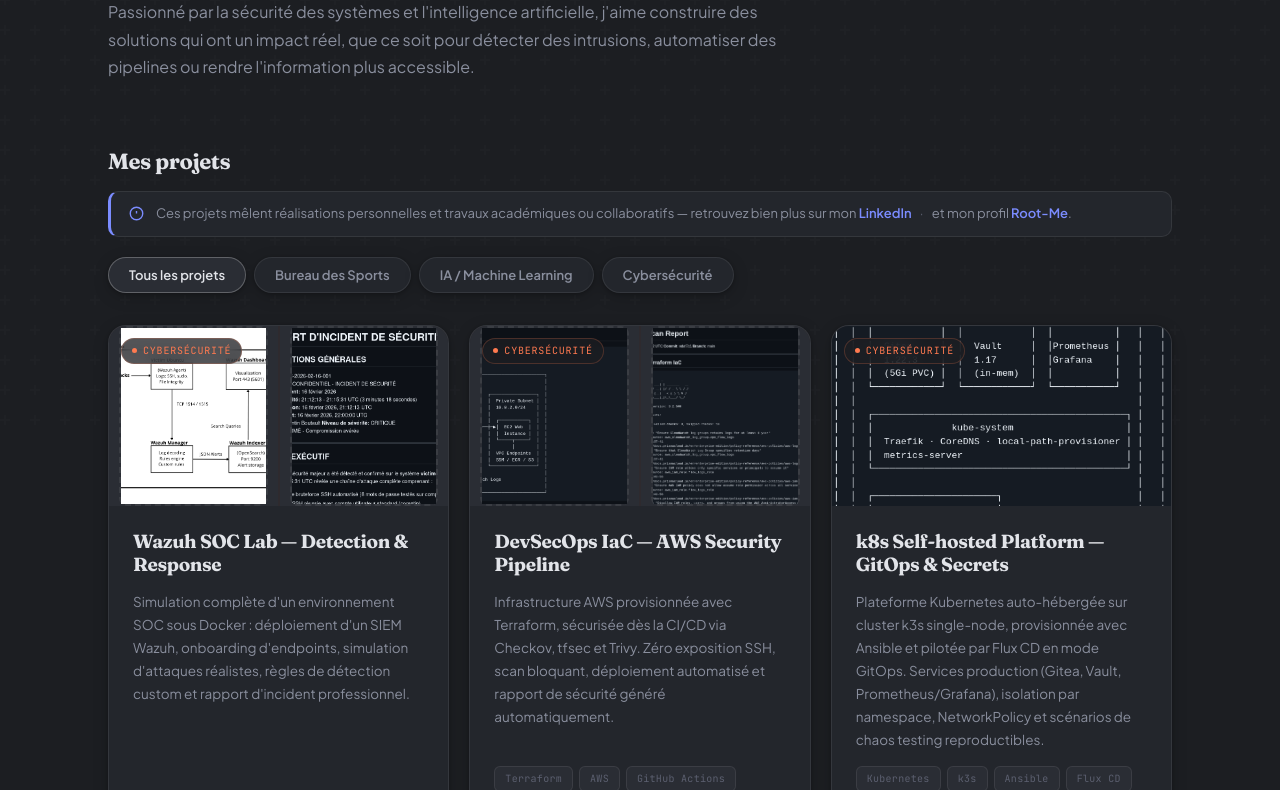
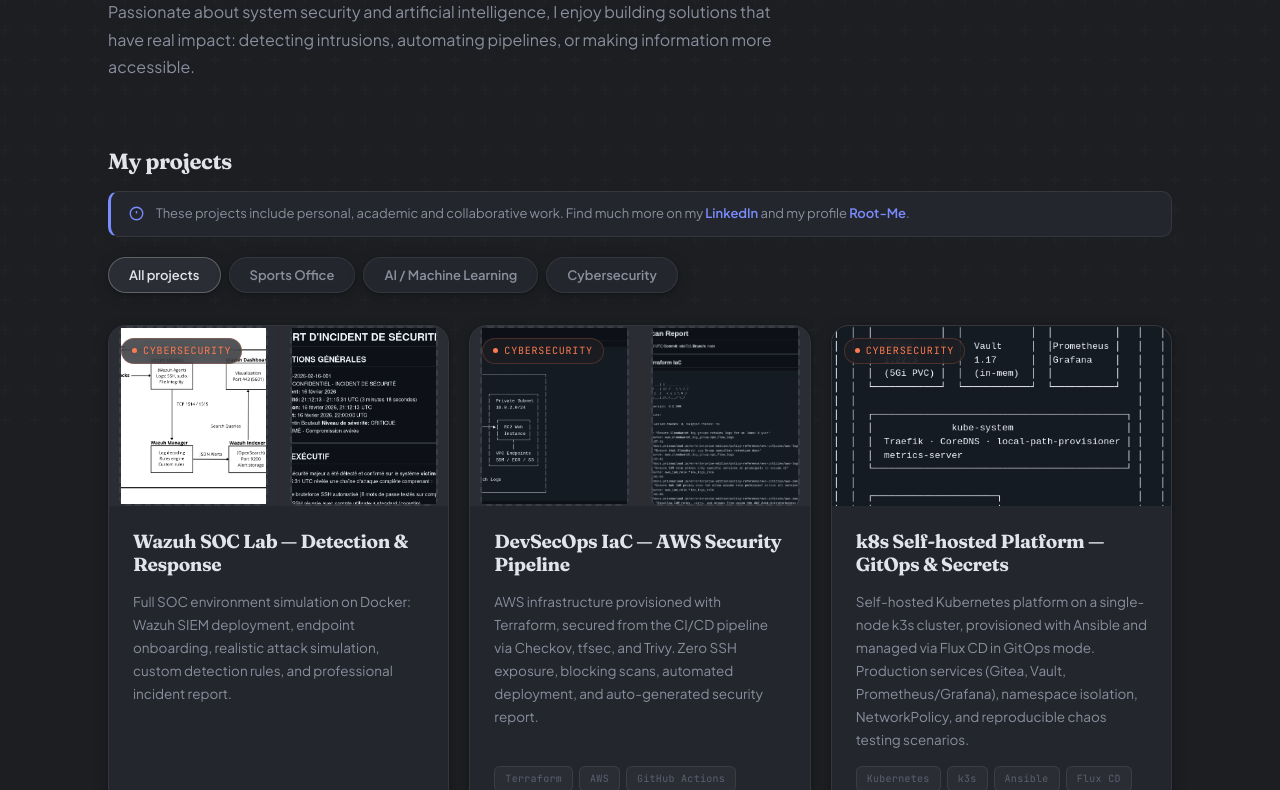
Before and after one commit to Cocobweb/Cocobweb.github.io, a plain HTML site: page index.html in a window 1280 px wide. Shown: the part 365-1155 px from the top of the page. Drawn offline with Linux system fonts and the light colour scheme.

Commit message:
modif langue par défaut

```diff
--- a/index.html
+++ b/index.html
@@ -1,5 +1,5 @@
 <!DOCTYPE html>
-<html lang="fr">
+<html lang="en">
 <head>
   <meta charset="UTF-8" />
   <meta name="viewport" content="width=device-width, initial-scale=1.0" />
@@ -574,11 +574,10 @@
   <div class="projects-note-inner">
     <svg width="15" height="15" viewBox="0 0 24 24" fill="none" stroke="currentColor" stroke-width="2.2"><circle cx="12" cy="12" r="10"/><line x1="12" y1="8" x2="12" y2="12"/><line x1="12" y1="16" x2="12.01" y2="16"/></svg>
     <p class="projects-note-text">
-      <span data-i18n="note_text">Ces projets mêlent réalisations personnelles et travaux académiques ou collaboratifs — retrouvez bien plus sur mon</span>
+      <span data-i18n="note_text">These projects include personal, academic and collaborative work. Find much more on my</span>
       <a href="https://www.linkedin.com/in/corentin-boutault-461a01285/" target="_blank">LinkedIn</a>
-      <span class="note-sep">·</span>
-      <span data-i18n="note_and">et mon profil</span>
-      <a href="https://www.root-me.org/Cobweb-559491?lang=fr" target="_blank" id="rootme-link">Root-Me</a>.
+      <span data-i18n="note_and">and my profile</span>
+      <a href="https://www.root-me.org/Cobweb-559491?lang=en" target="_blank" id="rootme-link">Root-Me</a>.
     </p>
   </div>
 </div>
@@ -864,7 +863,7 @@
     </div>
     <div class="footer-links">
       <a href="https://github.com/Cocobweb" target="_blank">GitHub</a>
-      <a href="https://linkedin.com" target="_blank">LinkedIn</a>
+      <a href="https://www.linkedin.com/in/corentin-boutault-461a01285/" target="_blank">LinkedIn</a>
       <a href="mailto:corentin.boutault@gmail.com">Contact</a>
     </div>
   </div>
@@ -933,14 +932,14 @@
       senat_title:         'Votes du Sénat — Vulgarisation Politique',
       senat_desc:          "Compte Instagram de vulgarisation politique, neutre et indépendant. Traitement semi-automatisé des données de vote sénatorial pour les rendre accessibles au grand public. 169 abonnés, 8 publications.",
       footer_note:         'Ingénieur IMT Atlantique · Cybersécurité & IA',
-      note_text:           'Ces projets mêlent réalisations personnelles et travaux académiques ou collaboratifs — retrouvez bien plus sur mon',
+      note_text:           'Ces projets mêlent réalisations personnelles et travaux académiques ou collaboratifs. Retrouvez bien plus sur mon',
       note_and:            'et mon profil',
     },
     en: {
       nav_projects:        'Projects',
       hero_eyebrow:        'IMT Atlantique Engineering Graduate',
       hero_subtitle:       'Cyber & AI',
-      hero_desc:           'Passionate about system security and artificial intelligence, I enjoy building solutions that have real impact — whether detecting intrusions, automating pipelines, or making information more accessible.',
+      hero_desc:           'Passionate about system security and artificial intelligence, I enjoy building solutions that have real impact: detecting intrusions, automating pipelines, or making information more accessible.',
       section_title:       'My projects',
       filter_all:          'All projects',
       filter_bds:          'Sports Office',
@@ -965,12 +964,12 @@
       senat_title:         'Senate Votes — Political Outreach',
       senat_desc:          'Neutral and independent political outreach Instagram account. Semi-automated processing of senate vote data to make it accessible to the general public. 169 followers, 8 posts.',
       footer_note:         'IMT Atlantique Engineer · Cybersecurity & AI',
-      note_text:           'These projects include personal, academic and collaborative work — find much more on my',
+      note_text:           'These projects include personal, academic and collaborative work. Find much more on my',
       note_and:            'and my profile',
     }
   };
 
-  let currentLang = 'fr';
+  let currentLang = 'en';
 
   function applyLang(lang) {
     const t = translations[lang];
@@ -986,6 +985,8 @@
       : 'https://www.root-me.org/Cobweb-559491?lang=en';
   }
 
+  applyLang('en');
+
   document.getElementById('lang-btn').addEventListener('click', () => {
     currentLang = currentLang === 'fr' ? 'en' : 'fr';
     applyLang(currentLang);
```
